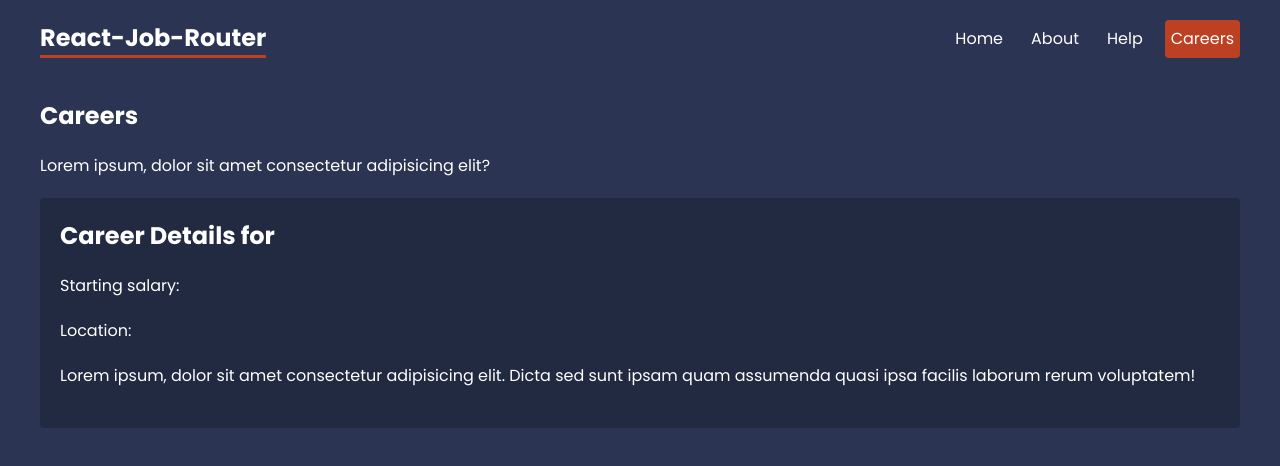
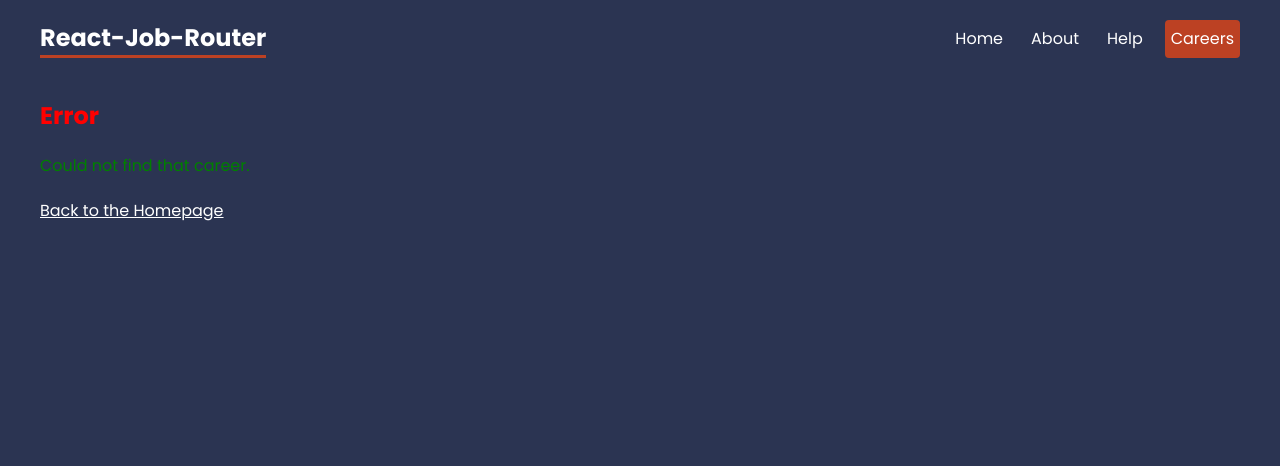
Before and after one commit to sayemalmahdi/react-job-router, a React (Create React App) app: page /careers/1 in a window 1280 px wide. Shown: the top 466 px of the page. Built offline with nearby package versions, Linux system fonts and the light colour scheme; no server answers.

Commit message:
Error Elements

```diff
--- a/src/App.js
+++ b/src/App.js
@@ -12,13 +12,13 @@ import Faq from './pages/help/Faq'
 import Contact from './pages/help/Contact'
 import NotFound from "./pages/NotFound";
 import Careers, { careersLoader } from './pages/careers/Careers'
-import CareersDetails, { careerDetailsLoader } from "./pages/careers/CareersDetails";
+import CareersDetails, { careerDetailsLoader } from "./pages/careers/CareersDetails"
+import CareersError from './pages/careers/CareersError'
 
 // layouts
 import RootLayout from './layouts/RootLayouts'
 import HelpLayout from './layouts/HelpLayout'
 import CareersLayout from './layouts/CareersLayout'
-
 
 const router = createBrowserRouter(
   createRoutesFromElements (
@@ -29,11 +29,12 @@ const router = createBrowserRouter(
         <Route path="faq" element={<Faq />} />
         <Route path="contact" element={<Contact/>} />
       </Route>
-      <Route path="careers" element={<CareersLayout />}>
+      <Route path="careers" element={<CareersLayout />} errorElement={<CareersError />}>
         <Route
           index
           element={<Careers />}
           loader={careersLoader}
+          // errorElement={<CareersError />}
         />
         <Route
         path=":id"
--- a/src/pages/careers/Careers.js
+++ b/src/pages/careers/Careers.js
@@ -19,5 +19,9 @@ export default function Careers() {
 export const careersLoader = async () => {
   const res = await fetch('http://localhost:4000/careers')
 
+  if (!res.ok) {
+    throw Error('Could not fetch the list of careers')
+  }
+
   return res.json()
 }
--- a/src/pages/careers/CareersDetails.js
+++ b/src/pages/careers/CareersDetails.js
@@ -17,11 +17,14 @@ export default function CareersDetails() {
 }
 
 // data loader
-
 export const careerDetailsLoader = async ({ params }) => {
     const { id } = params
 
     const res = await fetch('http://localhost:4000/careers/' + id)
 
+    if (!res.ok) {
+      throw Error('Could not find that career.')
+    }
+
     return res.json()
   }
--- /dev/null
+++ b/src/pages/careers/CareersError.js
@@ -0,0 +1,13 @@
+import { Link, useRouteError } from "react-router-dom"
+
+export default function CareersError() {
+  const error = useRouteError()
+
+  return (
+    <div className="page-not-found">
+      <h2>Error</h2>
+      <p>{error.message}</p>
+      <Link to="/">Back to the Homepage</Link>
+    </div>
+  )
+}
```
